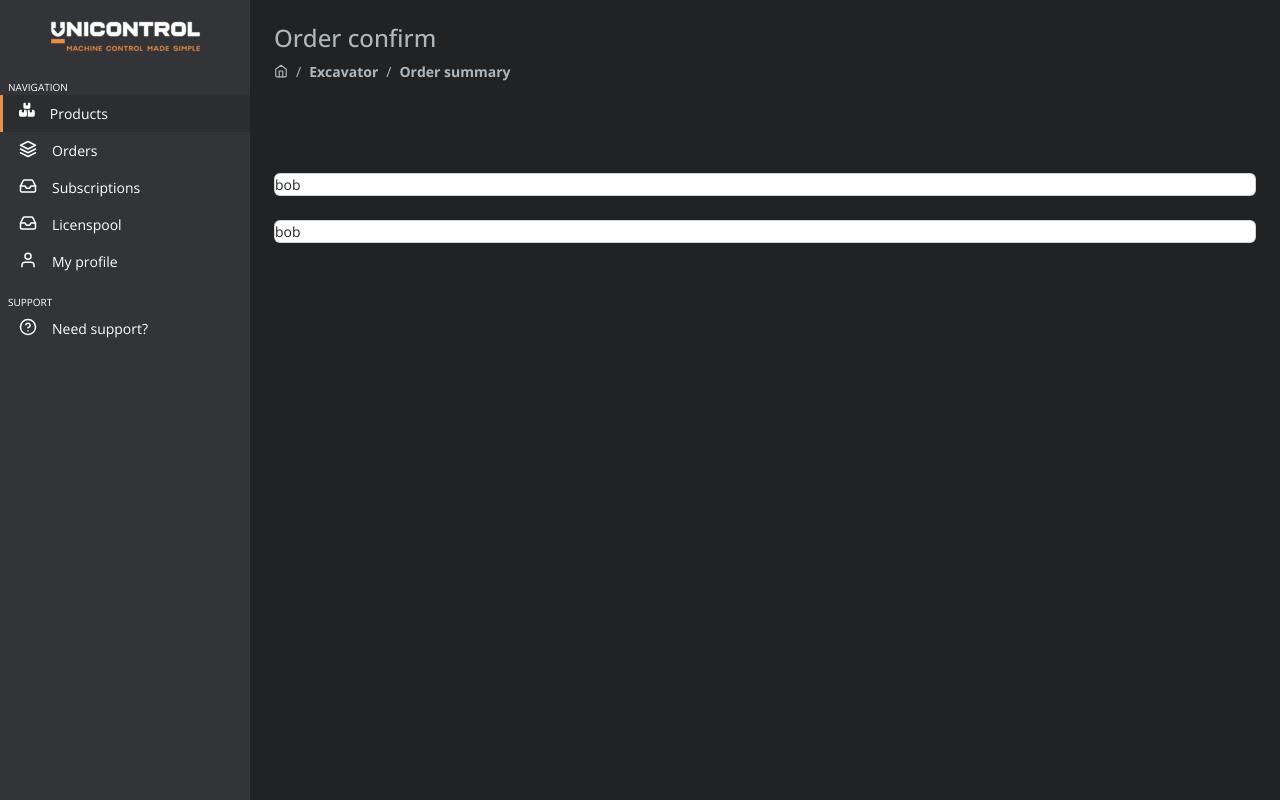
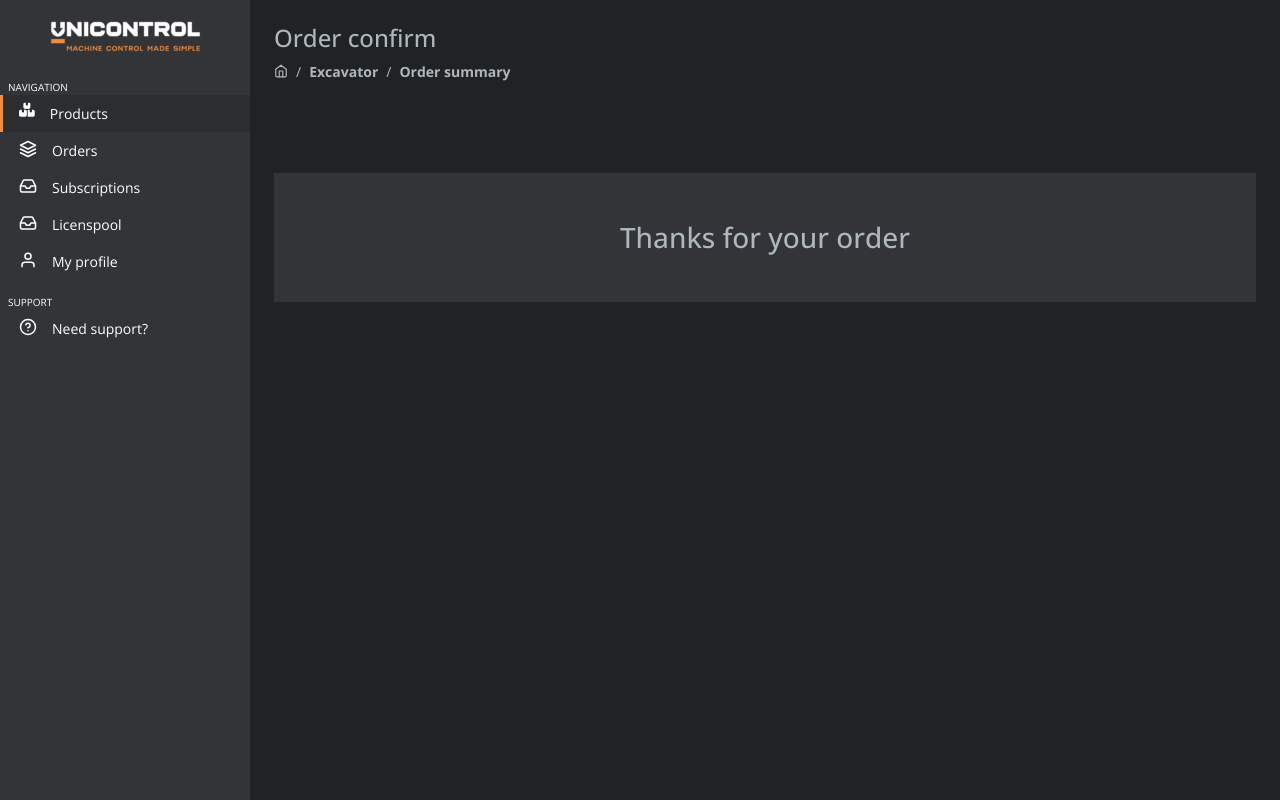
Before and after one commit to Artaey/Unicontrolproject, a Django app: page /summary in a window 1280 px wide. Run offline with Django 5.2, Linux system fonts and the light colour scheme.

Commit message:
summary page visuals

```diff
--- a/static/css/base.css
+++ b/static/css/base.css
@@ -326,3 +326,8 @@ input[type="checkbox"] {
 }
 
 /*Field end*/
+
+
+.box {
+    background-color: var(--card);
+}
--- a/templates/order/summary.html
+++ b/templates/order/summary.html
@@ -12,11 +12,8 @@
         <b>Order summary</b>
     </div>
     <div class="content d-flex flex-column gap-4">
-        <div class="card">
-            bob
-        </div>
-        <div class="card">
-            bob
+        <div class="box py-5 text-center">
+            <h3 class="m-0">Thanks for your order</h3>
         </div>
     </div>
 
```
